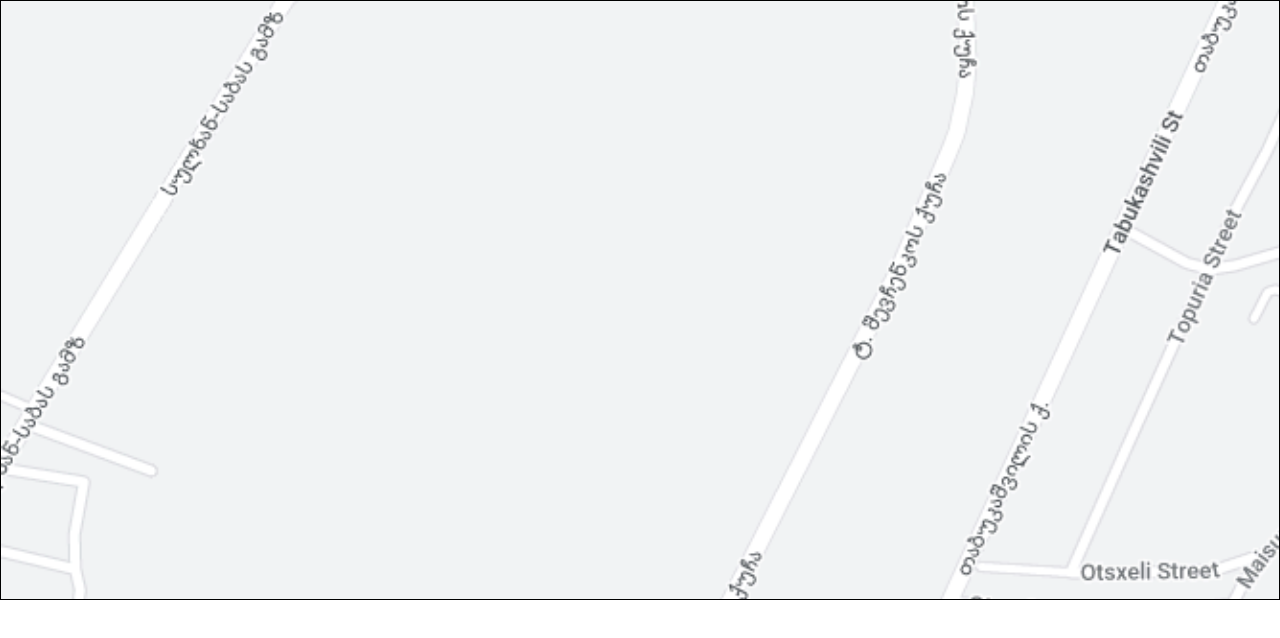
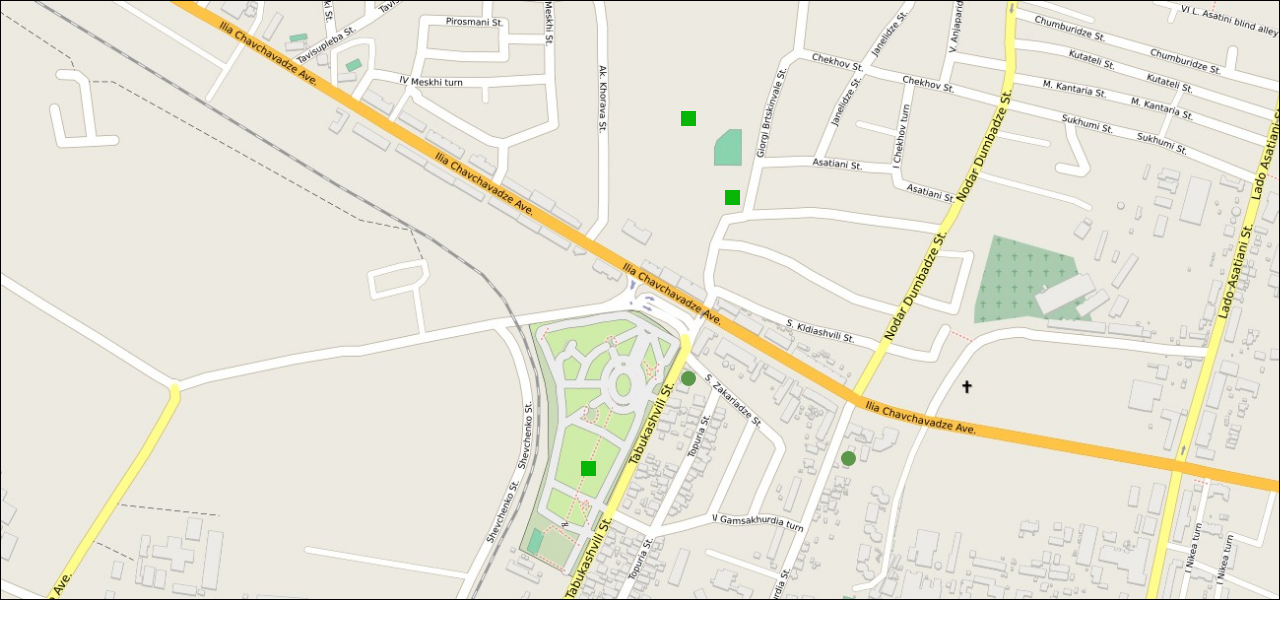
Before and after one commit to tritonJS826/goldenFleece, a React (Create React App) app in the folder gf-webapp/: page / in a window 1280 px wide. Shown: the top 638 px of the page. Built offline with nearby package versions, Linux system fonts and the light colour scheme.

Commit message:
feat: add a few markers

```diff
--- a/gf-webapp/src/component/map/Map.tsx
+++ b/gf-webapp/src/component/map/Map.tsx
@@ -1,11 +1,14 @@
 import React, {useState} from "react";
 import {MapContent} from "./mapContent/MapContent";
 import styles from "./map.module.scss";
+import {MapMenu} from "./mapMenu/MapMenu";
 
 export const Map = () => {
   const [dragging, setDragging] = useState(false);
   const [startX, setStartX] = useState(0);
+  console.log("startX", startX);
   const [startY, setStartY] = useState(0);
+  console.log("startY", startY);
 
   const mouseDownHandler = (e: React.MouseEvent) => {
     const target = e.target as HTMLElement;
@@ -36,6 +39,7 @@ export const Map = () => {
       className={styles.map}
     >
       <MapContent mouseDownHandler={mouseDownHandler} />
+      <MapMenu />
     </div>
   );
 };
--- a/gf-webapp/src/component/map/mapContent/MapContent.tsx
+++ b/gf-webapp/src/component/map/mapContent/MapContent.tsx
@@ -1,15 +1,67 @@
 import * as React from "react";
 import styles from "./mapContent.module.scss";
+import styleMarker from "./marker.module.scss";
 
 type mouseDown = {
   mouseDownHandler: (e: React.MouseEvent) => void
 }
 
 export const MapContent = (props: mouseDown) => {
+  const markers = [
+    {
+      id: 1,
+      x: 523,
+      y: 613,
+      markerType: "main",
+    },
+    {
+      id: 2,
+      x: 645,
+      y: 690,
+      markerType: "food",
+    },
+    {
+      id: 3,
+      x: 680,
+      y: 370,
+      markerType: "food",
+    },
+    {
+      id: 4,
+      x: 840,
+      y: 450,
+      markerType: "food",
+    },
+    {
+      id: 5,
+      x: 580,
+      y: 460,
+      markerType: "park",
+    },
+    {
+      id: 6,
+      x: 724,
+      y: 189,
+      markerType: "park",
+    },
+    {
+      id: 7,
+      x: 680,
+      y: 110,
+      markerType: "park",
+    },
+  ];
   return (
     <div data-name='map-content'
       onMouseDown={(e) => props.mouseDownHandler(e)}
       className={styles.content}
-    />
+    >
+      {markers.map(marker => (
+        <div className={styleMarker[marker.markerType]}
+          style={{top: `${marker.y}px`, left: `${marker.x}px`}}
+          key={marker.id}
+        />
+      ))}
+    </div>
   );
 };
--- a/gf-webapp/src/component/map/mapContent/mapContent.module.scss
+++ b/gf-webapp/src/component/map/mapContent/mapContent.module.scss
@@ -2,9 +2,11 @@
   position: absolute;
   top: 0;
   left: 0;
-  width: calc(100% * 1.5);
-  height: calc(100% * 3);
-  background-image: url('../../../resources/map/golden-fleece-map.png');
+  // width: calc(100% * 1.5);
+  width: 1800px;
+  // height: calc(100% * 3);
+  height: 800px;
+  background-image: url('../../../resources/map/golden-fleece-map.jpg');
   background-repeat: no-repeat;
   background-size: contain;
   cursor: grab;
--- /dev/null
+++ b/gf-webapp/src/component/map/mapContent/marker.module.scss
@@ -0,0 +1,23 @@
+.main,
+.food,
+.park {
+  position: absolute;
+  width: 15px;
+  height: 15px;
+  z-index: 1001;
+  cursor: pointer;
+}
+
+.main {
+  border-radius: 50%;
+  background-color: red;
+}
+
+.food {
+  border-radius: 50%;
+  background-color: #5b984a;
+}
+
+.park {
+  background-color: #07b607;
+}
--- /dev/null
+++ b/gf-webapp/src/component/map/mapMenu/MapMenu.tsx
@@ -0,0 +1,5 @@
+import * as React from "react";
+
+export const MapMenu = () => {
+  return <div className='menu' />;
+};
```
Also changed, not shown: gf-webapp/src/component/map/mapMenu/mapMenu.module.scss (added), gf-webapp/src/resources/map/golden-fleece-map.jpg (added).
